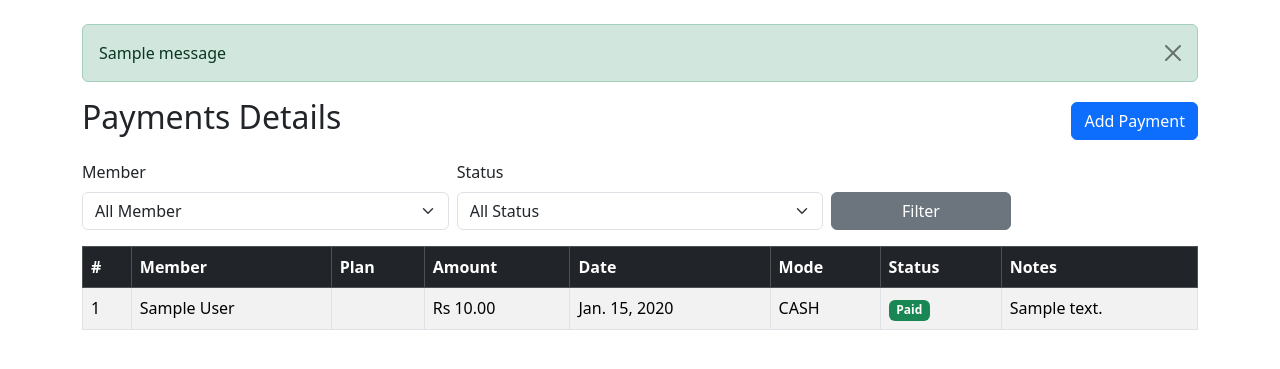
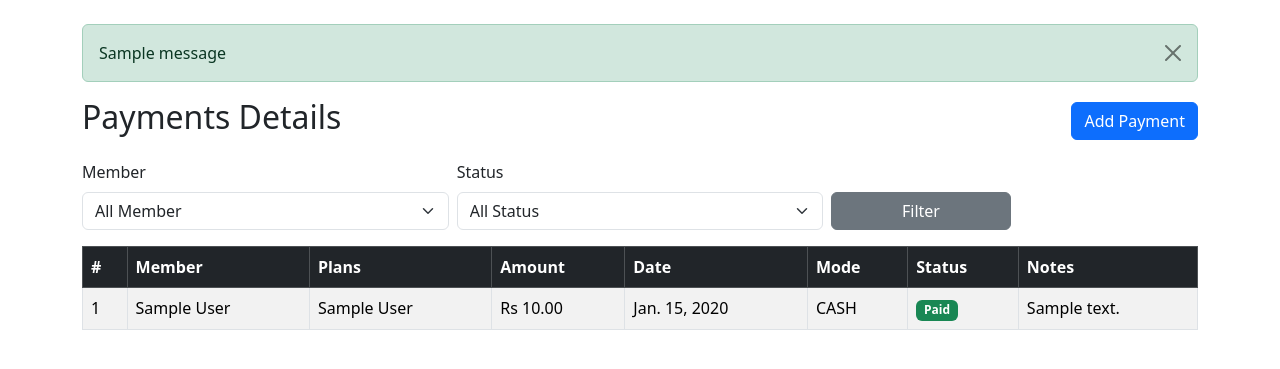
Before and after one commit to aaryan07thakur/GYM_Management_System_Django, a Django app: page /admin_payments/ in a window 1280 px wide. Shown: the part 56-425 px from the top of the page. Run offline with Django 5.2, Linux system fonts and the light colour scheme; a user stored in the database is signed in; tables that the repository leaves empty hold one stand-in row (values such as "Sample post"); one stand-in notice (Sample message) is shown; some libraries are stand-ins or nearby versions.

Commit message:
plan error column solved and message error updated

```diff
--- a/gymapp/templates/admin_payments_list.html
+++ b/gymapp/templates/admin_payments_list.html
@@ -58,7 +58,7 @@
             <tr>
                 <th>#</th>
                 <th>Member</th>
-                <th> Plan </th>
+                <th>Plans</th>
                 <th>Amount</th>
                 <th>Date</th>
                 <th>Mode</th>
@@ -72,7 +72,7 @@
             <tr>
                 <td>{{ forloop.counter }}</td>
                 <td> {{payment.member.full_name }} </td>
-                <td> {{payment.plan.name}} </td>
+                <td> {{payment.Plan.name}} </td>
                 <td>Rs {{payment.amount|floatformat:2 }} </td>
                 <td>{{payment.payment_date }} </td>
                 <td> {{payment.mode}} </td>
--- a/templates/base.html
+++ b/templates/base.html
@@ -117,7 +117,8 @@
 <div class="container mt-4">
 {% if messages %}
     {% for message in messages %}
-        <div class="alert alert-{{ message.tags }} alert-dismissible fade show" role="alert">
+        <div class="alert {% if message.tags == 'error' %}alert-danger{% else %}alert-{{ message.tags }}{% endif %} alert-dismissible fade show" role="alert">
+        {% comment %} <div class="alert alert-{{ message.tags }} alert-dismissible fade show" role="alert"> {% endcomment %}
         {{ message }}
         <button type="button" class="btn-close" data-bs-dismiss="alert" aria-label="Close"></button>
         </div>
```
